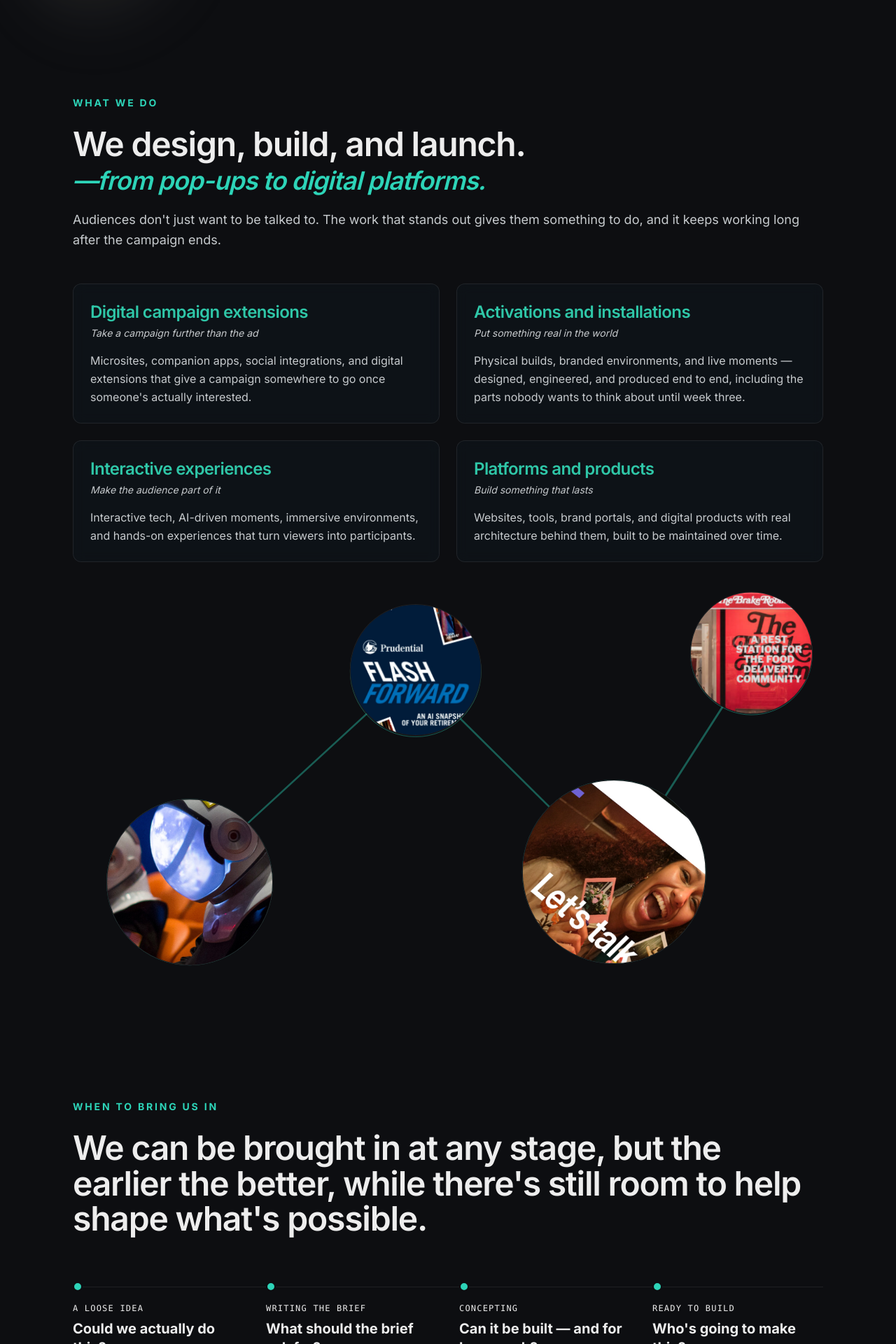
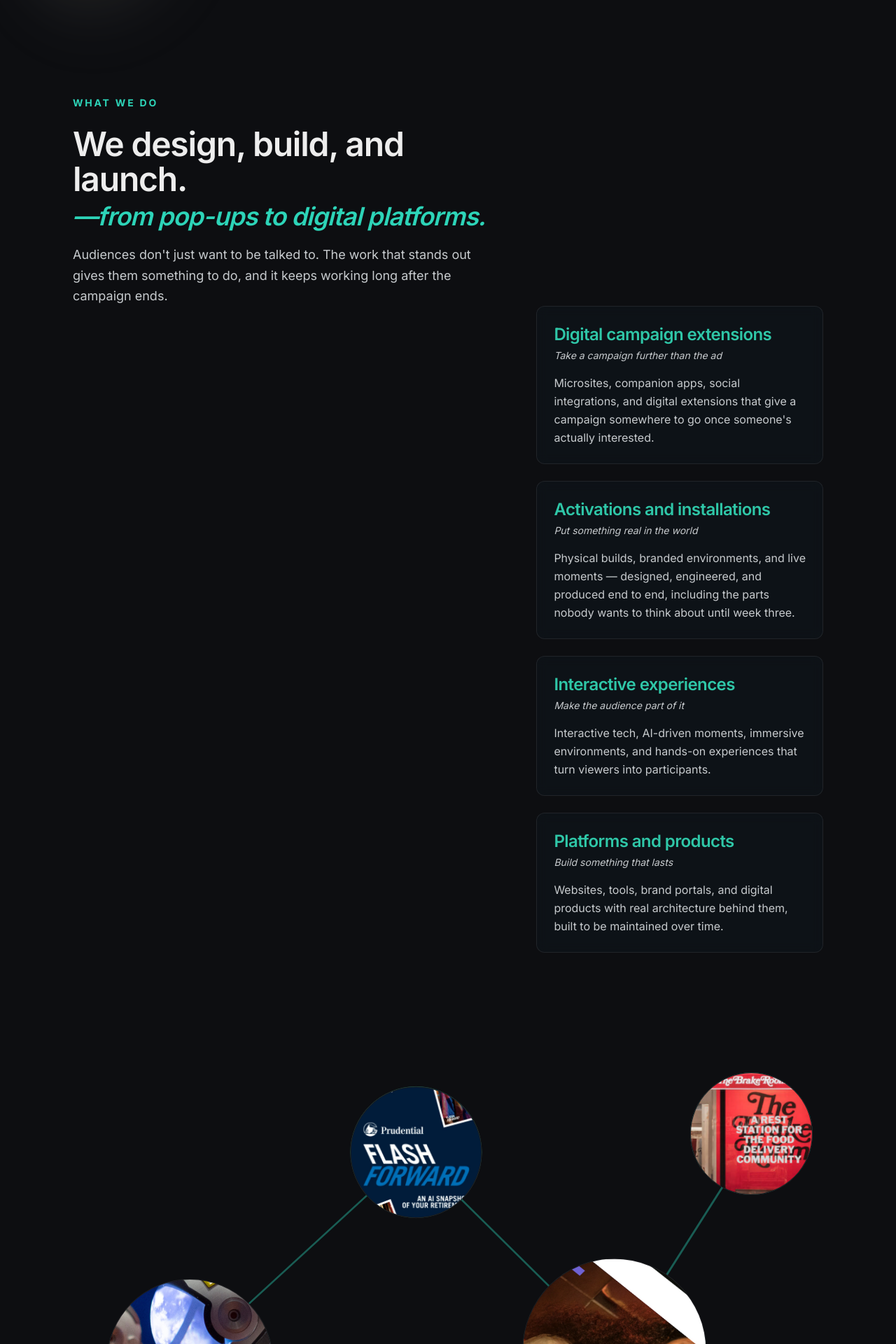
Before and after one commit to andrewath3/experienceteam, a Next.js app: page / in a window 1280 px wide. Shown: the part 580-2500 px from the top of the page at 70% size. Built offline with nearby package versions, Linux system fonts and the light colour scheme.

Commit message:
Give What We Do section a sticky 60/40 layout
Header column mirrors the Who We Are section's 60/40 split and stays sticky while the capability cards stack and scroll past it on the right, starting beneath the intro text.

```diff
--- a/src/components/sections/WhatWeDo.tsx
+++ b/src/components/sections/WhatWeDo.tsx
@@ -7,6 +7,8 @@ import { whatWeDo } from "@/data/about";
 export default function WhatWeDo() {
   return (
     <section id="what-we-do" className="scroll-mt-36 px-6 md:px-10 py-16 max-w-6xl mx-auto">
+      <div className="lg:flex lg:items-start lg:gap-12">
+        <div className="lg:w-[60%] lg:min-w-0 lg:sticky lg:top-36 lg:self-start">
           <Reveal>
             <Eyebrow>{whatWeDo.eyebrow}</Eyebrow>
             <h1 className="mt-6 text-4xl sm:text-5xl md:text-6xl lg:text-5xl font-semibold tracking-tight leading-[1.05]">
@@ -17,16 +19,20 @@ export default function WhatWeDo() {
             </p>
             <p className="mt-5 text-lg text-text-secondary leading-relaxed">{whatWeDo.intro}</p>
           </Reveal>
+        </div>
 
-      <RevealGroup className="mt-12 grid gap-6 md:grid-cols-2">
+        <RevealGroup className="mt-12 lg:mt-[300px] lg:w-[40%] lg:min-w-0 space-y-6">
           {whatWeDo.capabilities.map((cap) => (
             <RevealItem key={cap.category}>
               <Card title={cap.category} label={cap.purpose} body={cap.body} />
             </RevealItem>
           ))}
         </RevealGroup>
+      </div>
 
+      <div className="mt-24 md:mt-32">
         <ImageScatter slugs={whatWeDo.scatterSlugs} />
+      </div>
     </section>
   );
 }
```
Lines whose indentation alone changed are shown as unchanged.
